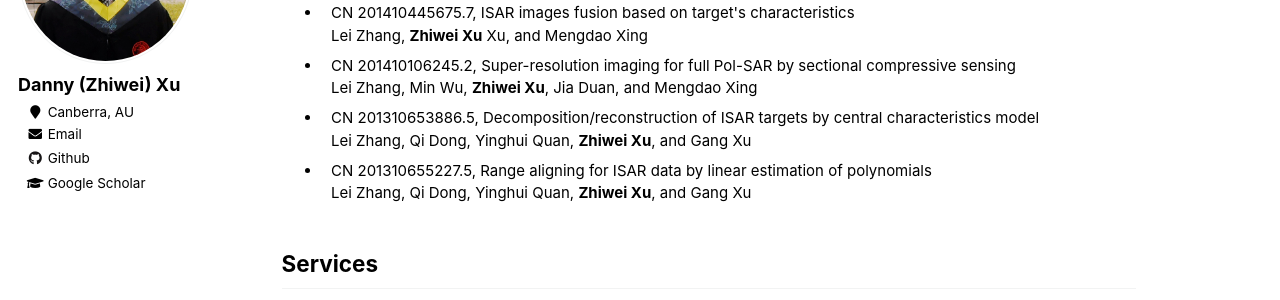
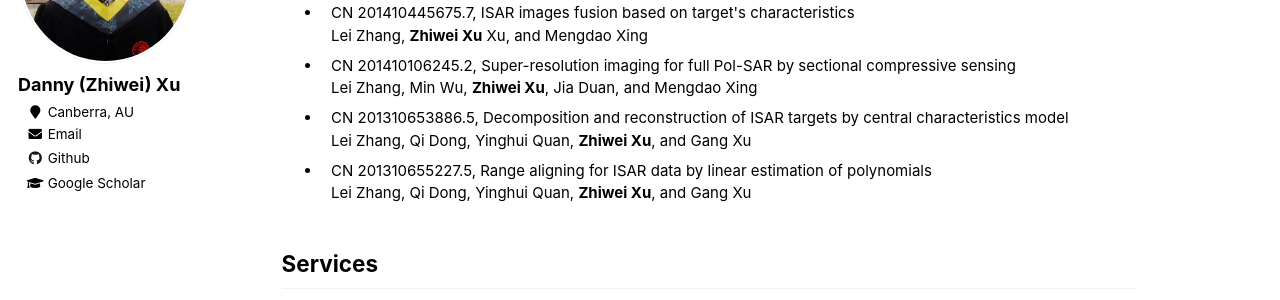
Before and after one commit to zwxu064/zwxu064.github.io, a Jekyll site: the page built from _pages/about.html, in a window 1280 px wide and 900 px high, scrolled down 2870 px. Shown: the part 152-452 px from the top of the window. Built offline with Jekyll 4.4.1, drawn with Linux system fonts in a browser that asks for light colours.

Commit message:
Update about.html

```diff
--- a/_pages/about.html
+++ b/_pages/about.html
@@ -230,7 +230,7 @@ ul{li{padding-inline-start: 1ch;}}
     <li><div>CN 201410106245.2, Super-resolution imaging for full Pol-SAR by sectional compressive sensing
         <div><span style="color:black;font-size:1em">Lei Zhang, Min Wu, <strong>Zhiwei Xu</strong>, Jia Duan, and Mengdao Xing</span></div></div>
 
-    <li><div>CN 201310653886.5, Decomposition/reconstruction of ISAR targets by central characteristics model
+    <li><div>CN 201310653886.5, Decomposition and reconstruction of ISAR targets by central characteristics model
         <div><span style="color:black;font-size:1em">Lei Zhang, Qi Dong, Yinghui Quan, <strong>Zhiwei Xu</strong>, and Gang Xu</span></div></div>
 
     <li><div>CN 201310655227.5, Range aligning for ISAR data by linear estimation of polynomials
```
